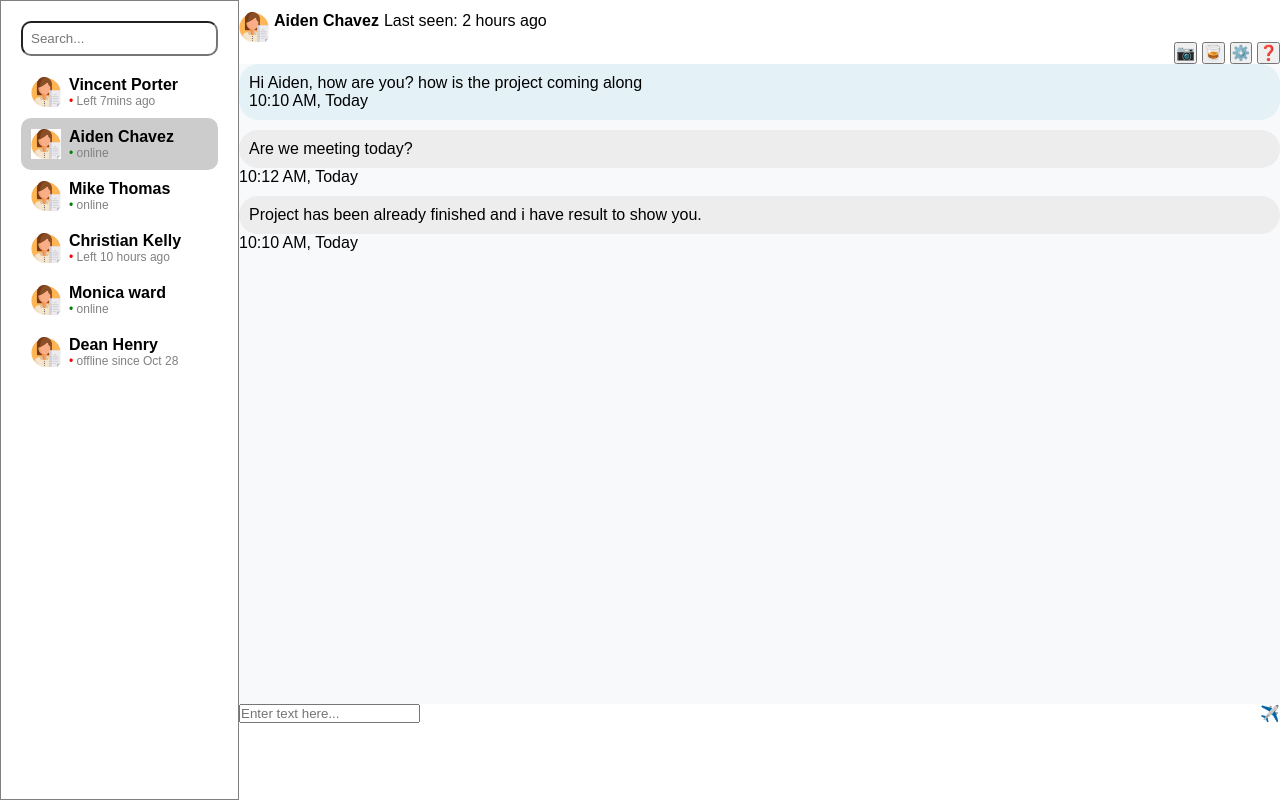
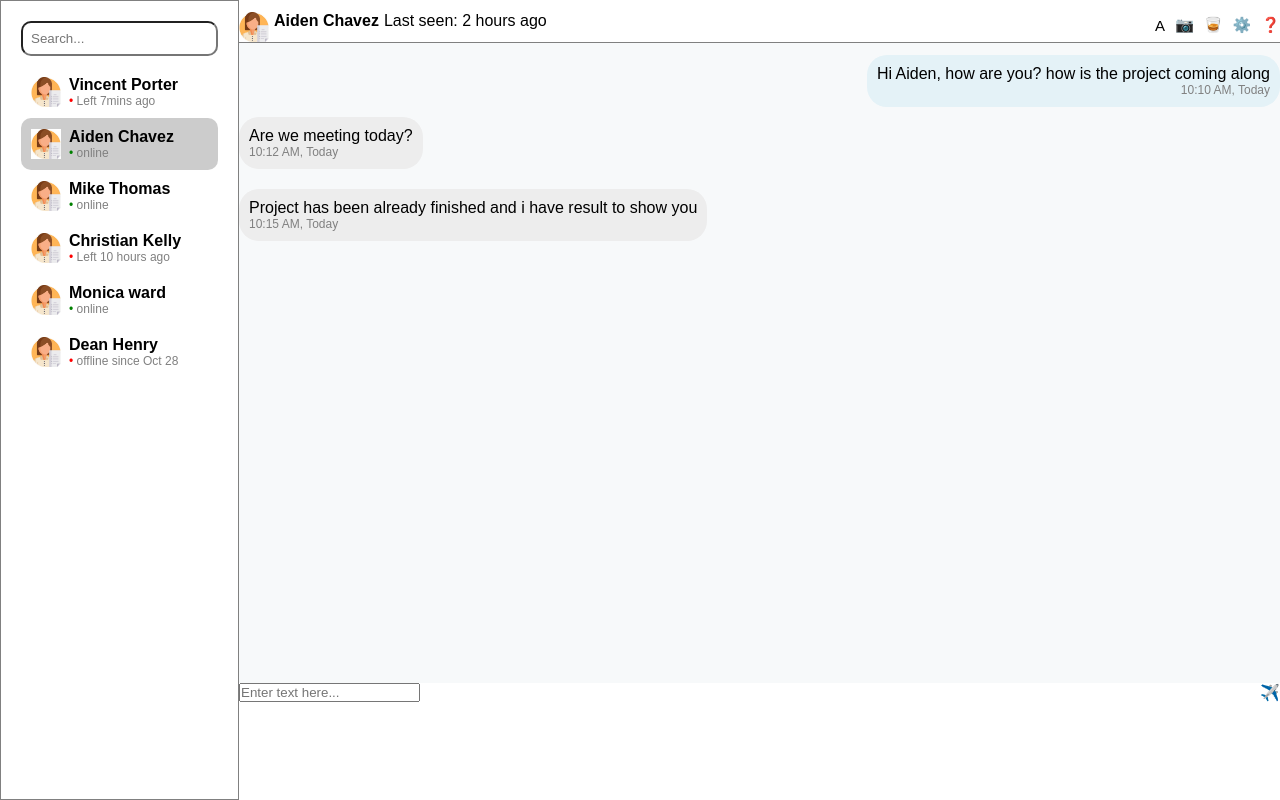
Before and after one commit to Jhoannaf/ProyectoUTN, a plain HTML site: page index.html in a window 1280 px wide. Drawn offline with Linux system fonts and the light colour scheme.

Commit message:
refactor chat layout and styles for improved structure and readability

```diff
--- a/index.html
+++ b/index.html
@@ -57,13 +57,14 @@
       </aside>
     </section>
     <main class="chat">
-      <section>
+      <section class="header">
         <div class="chat-header">
           <img src="./images/avatar.jpeg" alt="profile picture" />
           <h4>Aiden Chavez</h4>
           <p class="timestamp">Last seen: 2 hours ago</p>
         </div>
         <div class="btn-actions">
+          <button title="Camera">A</button>
           <button title="Camera">📷</button>
           <button title="Gallery">🥃</button>
           <button title="Config">⚙️</button>
@@ -73,16 +74,18 @@
       <section class="chat-message">
         <div class="messages-sent">
           <p>Hi Aiden, how are you? how is the project coming along</p>
-          <p class="timestamp">10:10 AM, Today</p>
+          <p class="timestamp-message-sent">10:10 AM, Today</p>
         </div>
-        <div class="messages-received">
+        <div class="messages-received-row1">
           <p class="messages-received1">Are we meeting today?</p>
-          <p class="timestamp">10:12 AM, Today</p>
+          <p class="timestamp-message-recived">10:12 AM, Today</p>
+        </div>
+          <div class="messages-received-row2">
           <p class="messages-received2">
-            Project has been already finished and i have result to show you.
-            <p class="timestamp">10:10 AM, Today</p>
+          Project has been already finished and i have result to show you</p>
+          <p class="timestamp-message-recived">10:15 AM, Today</p>
           </p>
-        </div>
+          </div>
       </section>
       <section class="chat-footer">
         <div class="input-place">
--- a/style.css
+++ b/style.css
@@ -2,7 +2,6 @@
   margin: 0px;
   padding: 0px;
   font-family: Arial, Helvetica, sans-serif;
-  /* leer la propiedad */
   box-sizing: border-box;
 }
 body {
@@ -57,17 +56,26 @@ li {
 }
 .chat-header {
   display: flex;
+  justify-self: flex-start;
   gap: 5px;
   margin-top: 12px;
 }
-
+.header {
+  border-bottom: solid 1px gray;
+  display: flex;
+  justify-content: space-between;
+  gap: 5px;
+}
 .btn-actions {
   display: flex;
-  justify-content: flex-end;
-  gap: 5px;
+  align-items: end;
+  gap: 10px;
+  margin-bottom: 8px;
 }
 button {
   font-size: 15px;
+  border: none;
+  background-color: transparent;
 }
 .chat {
   display: flex;
@@ -82,21 +90,44 @@ button {
 .chat-message {
   height: 80vh;
   background-color: rgb(247, 249, 250);
+  display: flex;
+  flex-direction: column;
 }
 .messages-sent {
   background-color: rgb(228, 242, 247);
   border-radius: 20px;
   padding: 10px;
+  display: flex;
+  flex-direction: column;
+  align-items: flex-end;
+  margin-top: 12px;
+  align-self: flex-end;
+  width: fit-content;
 }
-.messages-received1 {
+.messages-received-row1 {
   background-color: rgb(237, 237, 237);
   border-radius: 20px;
   padding: 10px;
   margin-top: 10px;
+  margin-bottom: 10px;
+  width: fit-content;
 }
-.messages-received2 {
+.messages-received-row2 {
   background-color: rgb(237, 237, 237);
+  display: flex;
+  flex-direction: column;
   border-radius: 20px;
   padding: 10px;
   margin-top: 10px;
+  width: fit-content;
 }
+.timestamp-message-sent {
+  display: flex;
+  flex-direction: row;
+  font-size: 12px;
+  color: gray;
+}
+.timestamp-message-recived {
+  color: gray;
+  font-size: 12px;
+}
```
